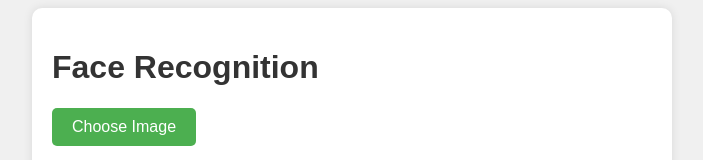
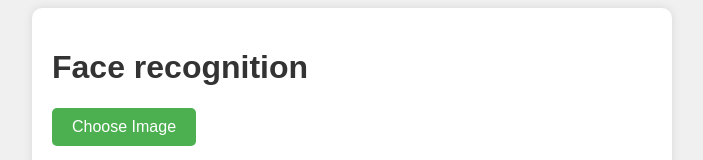
Before and after one commit to logesh81098/Face-Recognition, a plain HTML site: page templates/index.html in a window 1280 px wide. Shown: the top 160 px of the page, without its empty margins (288-991 px from the left). Drawn offline with Linux system fonts and the light colour scheme.

Commit message:
Updated Application Code

```diff
--- a/templates/index.html
+++ b/templates/index.html
@@ -3,7 +3,7 @@
 <head>
     <meta charset="UTF-8">
     <meta name="viewport" content="width=device-width, initial-scale=1.0">
-    <title>Face Recognition</title>
+    <title>Face recognition</title>
     <style>
         body {
             background-color: #f0f0f0; /* Light gray background color */
@@ -49,7 +49,7 @@
 </head>
 <body>
     <div class="container">
-        <h1>Face Recognition</h1>
+        <h1>Face recognition</h1>
         <form id="upload-form" method="post" enctype="multipart/form-data">
             <div class="form-group">
                 <label for="file-upload" class="custom-file-upload">Choose Image</label>
```
Also changed, not shown: 1 other file.
